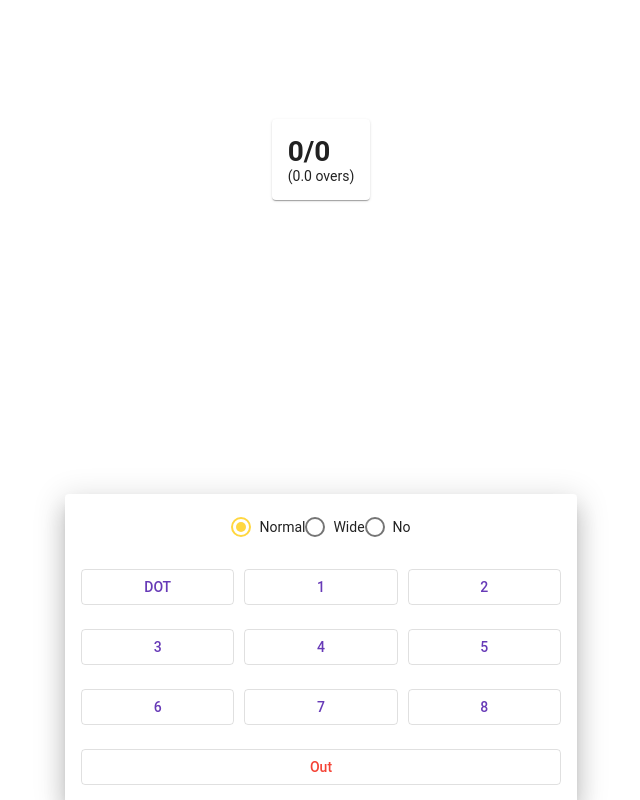
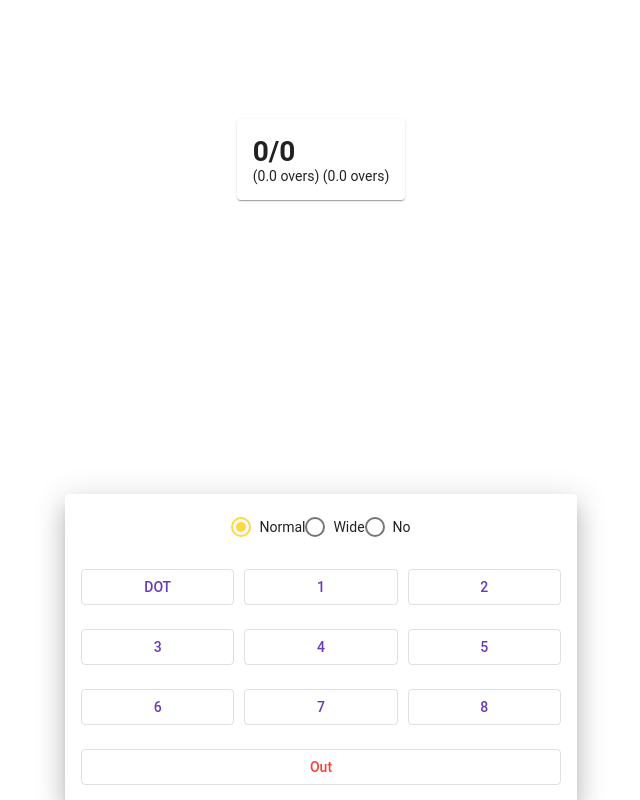
Before and after one commit to ankitkhedekar/angular-cric-scorer, an Angular app: page / in a window 1280 px wide. Shown: the whole page, without its empty margins (319-959 px from the left). Built offline with nearby package versions, Linux system fonts and the light colour scheme.

Commit message:
encapsulation added to core scorer

```diff
--- a/src/app/common/scorer.js
+++ b/src/app/common/scorer.js
@@ -2,32 +2,31 @@ const BALLS_PER_OVER = 6;
 const BALL_TYPES = [
   { name: "Normal", value: "normal" },
   { name: "Wide", value: "wide" },
-  { name: "No", value: "no" },
+  { name: "No", value: "no" }
 ];
 
 export default class Scorer {
-
-  constructor () {
-    this.thisOver = [];
+  constructor() {
+    this._thisOver = [];
     this._resetScore();
   }
 
   _resetScore() {
-    this.score = {
+    this._score = {
       runs: 0,
       wickets: 0,
       overs: 0,
       balls: 0
-    }
+    };
     this._resetThisOver();
   }
 
   _resetThisOver() {
-    this.thisOver.length = 0;
+    this._thisOver.length = 0;
   }
 
   _handleBallType(ballType) {
-    if (ballType === 'wide' || ballType === 'no') {
+    if (ballType === "wide" || ballType === "no") {
       this._addExtraRun();
     } else {
       this._incrementBallCount();
@@ -35,47 +34,50 @@ export default class Scorer {
   }
 
   _incrementBallCount() {
-    this.score.balls++;
-    if (this.score.balls === BALLS_PER_OVER) {
-      this.score.overs++;
-      this.score.balls = 0;
+    this._score.balls++;
+    if (this._score.balls === BALLS_PER_OVER) {
+      this._score.overs++;
+      this._score.balls = 0;
       this._resetThisOver();
     }
   }
 
   _addExtraRun() {
-    this.score.runs++;
+    this._score.runs++;
   }
 
   _addToThisOver(runs, ballType, isOut) {
-    this.thisOver.push({
+    this._thisOver.push({
       runs,
       ballType,
       isOut
     });
-    console.log('this over:', this.thisOver);
+    console.log("this over:", this.thisOver);
   }
 
-  getScore() {
-    return this.score;
+  get score() {
+    return this._score;
   }
 
-  getBallTypes() {
+  get overs() {
+    return `${this._score.overs}.${this._score.balls}`;
+  }
+
+  get ballTypes() {
     return BALL_TYPES;
   }
 
-  getThisOver() {
-    return this.thisOver;
+  get thisOver() {
+    return this._thisOver;
   }
 
   scoreNext(runs, ballType, isOut) {
     this._addToThisOver(runs, ballType, isOut);
     this._handleBallType(ballType);
-    this.score.runs+=runs;
+    this._score.runs += runs;
 
     if (isOut) {
-      this.score.wickets++;
+      this._score.wickets++;
     }
-
   }
 }
--- a/src/app/scorer-action-sheet/scorer-action-sheet.component.ts
+++ b/src/app/scorer-action-sheet/scorer-action-sheet.component.ts
@@ -1,14 +1,14 @@
-import { Component, OnInit } from '@angular/core';
+import { Component, EventEmitter, OnInit, Output } from "@angular/core";
 
-import { ScorerService } from './../scorer/scorer.service';
+import { ScorerService } from "./../scorer/scorer.service";
 
 @Component({
-  selector: 'app-scorer-action-sheet',
-  templateUrl: './scorer-action-sheet.component.html',
-  styleUrls: ['./scorer-action-sheet.component.css']
+  selector: "app-scorer-action-sheet",
+  templateUrl: "./scorer-action-sheet.component.html",
+  styleUrls: ["./scorer-action-sheet.component.css"]
 })
 export class ScorerActionSheetComponent implements OnInit {
-
+  @Output() onScoreChange: EventEmitter<any> = new EventEmitter();
 
   private ballTypes;
   private ballType: string;
@@ -18,21 +18,24 @@ export class ScorerActionSheetComponent implements OnInit {
     this._resetBallType();
   }
 
-  ngOnInit() {
+  ngOnInit() {}
+
+  private _score(runs, ballType, isOut) {
+    this._scorerService.scoreNext(runs, ballType, isOut);
+    this.onScoreChange.emit();
   }
 
-  private _resetBallType () {
-    this.ballType = 'normal';
+  private _resetBallType() {
+    this.ballType = "normal";
   }
 
   scoreClick(runs) {
-    this._scorerService.scoreNext(runs, this.ballType);
+    this._score(runs, this.ballType, false);
     this._resetBallType();
   }
 
   scoreOut(runs) {
-    this._scorerService.scoreNext(0, this.ballType, true);
+    this._score(0, this.ballType, true);
     this._resetBallType();
   }
-
 }
--- a/src/app/scorer/scorer.component.html
+++ b/src/app/scorer/scorer.component.html
@@ -6,6 +6,7 @@
 			<mat-card-content>
 				<h1>{{ score.runs }}/{{ score.wickets }}</h1>
 				({{ score.overs}}.{{ score.balls }} overs)
+				({{ overs }} overs)
 			</mat-card-content>
 		</mat-card>
 	</mat-grid-tile>
--- a/src/app/scorer/scorer.component.ts
+++ b/src/app/scorer/scorer.component.ts
@@ -1,37 +1,38 @@
-import { Component, Input } from '@angular/core';
-import { MatBottomSheet } from '@angular/material/bottom-sheet';
-import { ScorerService } from './scorer.service';
-import { ScorerActionSheetComponent } from './../scorer-action-sheet/scorer-action-sheet.component';
+import { Component, Input, Output } from "@angular/core";
+import { MatBottomSheet } from "@angular/material/bottom-sheet";
+import { ScorerService } from "./scorer.service";
+import { ScorerActionSheetComponent } from "./../scorer-action-sheet/scorer-action-sheet.component";
 
 @Component({
-  selector: 'scorer',
-  templateUrl: './scorer.component.html',
-  styleUrls: ['./scorer.component.css']
+  selector: "scorer",
+  templateUrl: "./scorer.component.html",
+  styleUrls: ["./scorer.component.css"]
 })
-export class ScorerComponent  {
+export class ScorerComponent {
   @Input() name: string;
 
   private scorer;
   private score;
+  private overs;
   private ballTypes;
   private ballType: string;
   private thisOver;
-  private test = [1,2,3]
+  private test = [1, 2, 3];
 
-
-  constructor (private _actionSheet: MatBottomSheet,
+  constructor(
+    private _actionSheet: MatBottomSheet,
     private _scorerService: ScorerService
-  ){
+  ) {
     this.score = this._scorerService.getCurrentScore();
+    this.overs = this._scorerService.getCurrentOvers();
     this._openActionSheet();
     this.thisOver = this._scorerService.getThisOver();
   }
 
-  private _openActionSheet () {
-    this._actionSheet.open(ScorerActionSheetComponent , {
+  private _openActionSheet() {
+    this._actionSheet.open(ScorerActionSheetComponent, {
       hasBackdrop: false,
       autoFocus: false
     });
   }
-
 }
--- a/src/app/scorer/scorer.service.ts
+++ b/src/app/scorer/scorer.service.ts
@@ -1,6 +1,6 @@
-import { Injectable } from '@angular/core';
+import { Injectable } from "@angular/core";
 
-import Scorer from './../common/scorer';
+import Scorer from "./../common/scorer";
 
 @Injectable()
 export class ScorerService {
@@ -11,11 +11,15 @@ export class ScorerService {
   }
 
   getCurrentScore() {
-    return this.scorer.getScore();
+    return this.scorer.score;
+  }
+
+  getCurrentOvers() {
+    return this.scorer.overs;
   }
 
   getBallTypes() {
-    return this.scorer.getBallTypes();
+    return this.scorer.ballTypes;
   }
 
   scoreNext(runs, ballType, isOut = false) {
@@ -23,7 +27,6 @@ export class ScorerService {
   }
 
   getThisOver() {
-    return this.scorer.getThisOver();
+    return this.scorer.thisOver;
   }
-
 }
```
Lines whose indentation alone changed are shown as unchanged.
